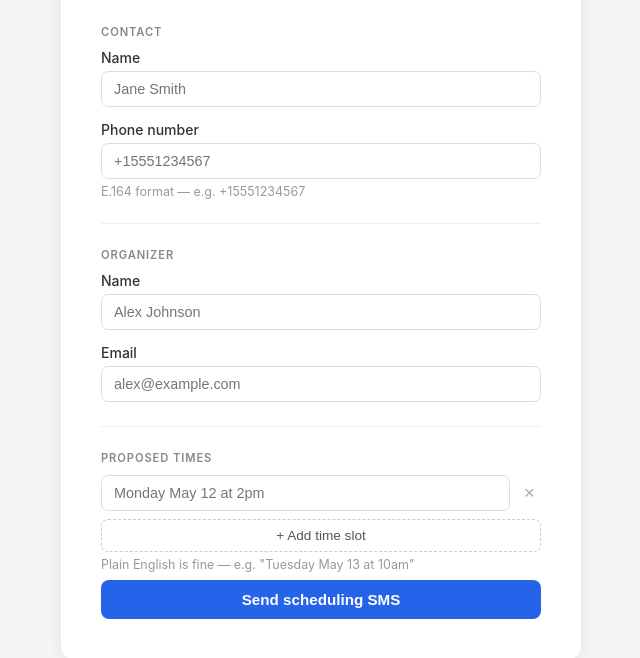
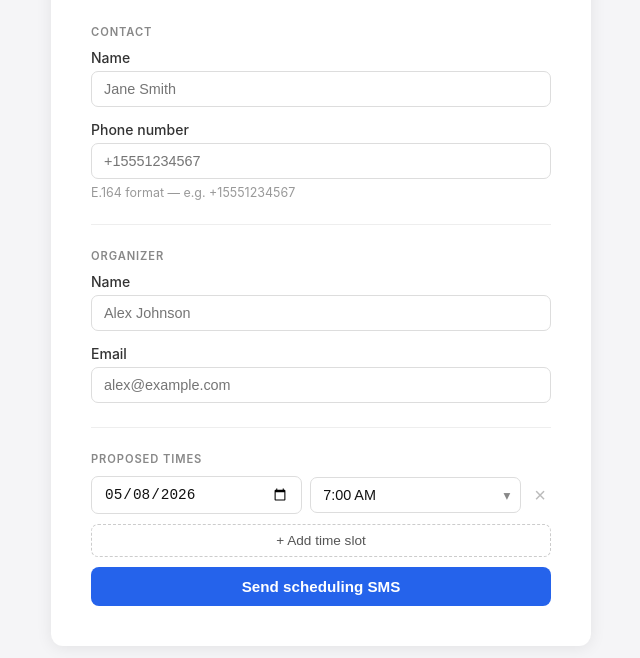
Before and after one commit to modusetic/CCC-SMS, a website: page public/index.html in a window 1280 px wide. Shown: the part 122-780 px from the top of the page, without its empty margins (319-959 px from the left). Drawn offline with Linux system fonts and the light colour scheme.

Commit message:
feat: replace text input with date picker and time dropdown for proposed times

```diff
--- a/public/index.html
+++ b/public/index.html
@@ -23,7 +23,7 @@
       box-shadow: 0 2px 16px rgba(0,0,0,0.08);
       padding: 40px;
       width: 100%;
-      max-width: 520px;
+      max-width: 540px;
     }
 
     h1 {
@@ -48,9 +48,7 @@
       margin: 20px 0 10px;
     }
 
-    .field {
-      margin-bottom: 14px;
-    }
+    .field { margin-bottom: 14px; }
 
     label {
       display: block;
@@ -62,61 +60,67 @@
 
     input[type="text"],
     input[type="tel"],
-    input[type="email"] {
+    input[type="email"],
+    input[type="date"],
+    select {
       width: 100%;
       padding: 9px 12px;
       border: 1px solid #ddd;
       border-radius: 7px;
       font-size: 0.9rem;
       color: #111;
+      background: #fff;
       outline: none;
-      transition: border-color 0.15s;
+      transition: border-color 0.15s, box-shadow 0.15s;
+      appearance: none;
+      -webkit-appearance: none;
     }
 
-    input:focus {
+    input:focus, select:focus {
       border-color: #2563eb;
       box-shadow: 0 0 0 3px rgba(37,99,235,0.1);
+    }
+
+    .select-wrap {
+      position: relative;
+    }
+
+    .select-wrap::after {
+      content: "▾";
+      position: absolute;
+      right: 11px;
+      top: 50%;
+      transform: translateY(-50%);
+      color: #888;
+      pointer-events: none;
+      font-size: 0.85rem;
     }
 
     .times-list {
       display: flex;
       flex-direction: column;
-      gap: 8px;
-      margin-bottom: 8px;
+      gap: 10px;
+      margin-bottom: 10px;
     }
 
     .time-row {
-      display: flex;
+      display: grid;
+      grid-template-columns: 1fr 1fr auto;
       gap: 8px;
       align-items: center;
-    }
-
-    .time-row input {
-      flex: 1;
-      padding: 9px 12px;
-      border: 1px solid #ddd;
-      border-radius: 7px;
-      font-size: 0.9rem;
-      color: #111;
-      outline: none;
-      transition: border-color 0.15s;
-    }
-
-    .time-row input:focus {
-      border-color: #2563eb;
-      box-shadow: 0 0 0 3px rgba(37,99,235,0.1);
     }
 
     .remove-btn {
       background: none;
       border: none;
-      color: #aaa;
-      font-size: 1.2rem;
+      color: #bbb;
+      font-size: 1.25rem;
       cursor: pointer;
-      padding: 2px 6px;
+      padding: 2px 5px;
       border-radius: 4px;
       line-height: 1;
       transition: color 0.15s;
+      flex-shrink: 0;
     }
 
     .remove-btn:hover { color: #e53e3e; }
@@ -133,15 +137,12 @@
       transition: border-color 0.15s, color 0.15s;
     }
 
-    .add-btn:hover {
-      border-color: #2563eb;
-      color: #2563eb;
-    }
+    .add-btn:hover { border-color: #2563eb; color: #2563eb; }
 
     .hint {
       font-size: 0.78rem;
       color: #999;
-      margin-top: 5px;
+      margin-top: 6px;
     }
 
     .divider {
@@ -161,7 +162,7 @@
       font-weight: 600;
       cursor: pointer;
       transition: background 0.15s;
-      margin-top: 8px;
+      margin-top: 10px;
     }
 
     .submit-btn:hover { background: #1d4ed8; }
@@ -176,17 +177,8 @@
       font-weight: 500;
     }
 
-    .toast.success {
-      background: #ecfdf5;
-      color: #065f46;
-      border: 1px solid #6ee7b7;
-    }
-
-    .toast.error {
-      background: #fef2f2;
-      color: #991b1b;
-      border: 1px solid #fca5a5;
-    }
+    .toast.success { background: #ecfdf5; color: #065f46; border: 1px solid #6ee7b7; }
+    .toast.error   { background: #fef2f2; color: #991b1b; border: 1px solid #fca5a5; }
   </style>
 </head>
 <body>
@@ -225,15 +217,9 @@
     <hr class="divider" />
     <div class="section-label">Proposed Times</div>
 
-    <div class="times-list" id="timesList">
-      <div class="time-row">
-        <input type="text" placeholder="Monday May 12 at 2pm" />
-        <button type="button" class="remove-btn" onclick="removeTime(this)" title="Remove">×</button>
-      </div>
-    </div>
+    <div class="times-list" id="timesList"></div>
 
-    <button type="button" class="add-btn" onclick="addTime()">+ Add time slot</button>
-    <p class="hint">Plain English is fine — e.g. "Tuesday May 13 at 10am"</p>
+    <button type="button" class="add-btn" id="addBtn">+ Add time slot</button>
 
     <button type="submit" class="submit-btn" id="submitBtn">Send scheduling SMS</button>
 
@@ -242,24 +228,84 @@
 </div>
 
 <script>
-  function addTime() {
-    const list = document.getElementById('timesList');
+  // ── Time options: 7:00 AM – 8:00 PM in 30-min increments ─────────────────
+  const TIME_OPTIONS = (() => {
+    const opts = [];
+    for (let h = 7; h <= 20; h++) {
+      for (const m of [0, 30]) {
+        if (h === 20 && m === 30) break;
+        const period = h < 12 ? 'AM' : 'PM';
+        const h12 = h % 12 === 0 ? 12 : h % 12;
+        const label = m === 0 ? `${h12}:00 ${period}` : `${h12}:30 ${period}`;
+        const value = `${String(h).padStart(2,'0')}:${m === 0 ? '00' : '30'}`;
+        opts.push({ label, value });
+      }
+    }
+    return opts;
+  })();
+
+  function timeOptionsHTML(selectedValue) {
+    return TIME_OPTIONS.map(o =>
+      `<option value="${o.value}"${o.value === selectedValue ? ' selected' : ''}>${o.label}</option>`
+    ).join('');
+  }
+
+  // Default date = today, default time = next upcoming 30-min slot
+  function defaultDate() {
+    return new Date().toISOString().split('T')[0];
+  }
+
+  function defaultTime() {
+    const now = new Date();
+    const h = now.getHours();
+    const m = now.getMinutes() < 30 ? 30 : 0;
+    const hAdj = m === 0 ? h + 1 : h;
+    if (hAdj > 20) return '09:00';
+    return `${String(hAdj).padStart(2,'0')}:${m === 0 ? '00' : '30'}`;
+  }
+
+  function buildRow(date = defaultDate(), time = defaultTime()) {
     const row = document.createElement('div');
     row.className = 'time-row';
     row.innerHTML = `
-      <input type="text" placeholder="Wednesday May 14 at 3pm" />
-      <button type="button" class="remove-btn" onclick="removeTime(this)" title="Remove">×</button>
+      <input type="date" value="${date}" required />
+      <div class="select-wrap">
+        <select>${timeOptionsHTML(time)}</select>
+      </div>
+      <button type="button" class="remove-btn" title="Remove">×</button>
     `;
-    list.appendChild(row);
-    row.querySelector('input').focus();
+    row.querySelector('.remove-btn').addEventListener('click', () => removeRow(row));
+    return row;
   }
 
-  function removeTime(btn) {
-    const list = document.getElementById('timesList');
-    if (list.children.length === 1) return; // keep at least one
-    btn.closest('.time-row').remove();
+  function removeRow(row) {
+    if (document.getElementById('timesList').children.length === 1) return;
+    row.remove();
   }
 
+  function formatSlot(dateVal, timeVal) {
+    // dateVal = "YYYY-MM-DD", timeVal = "HH:MM"
+    // Parse as local date to avoid UTC offset shifting the day
+    const [y, mo, d] = dateVal.split('-').map(Number);
+    const [h, m] = timeVal.split(':').map(Number);
+    const dt = new Date(y, mo - 1, d, h, m);
+    const dayName  = dt.toLocaleDateString('en-US', { weekday: 'long' });
+    const monthName = dt.toLocaleDateString('en-US', { month: 'long' });
+    const day = dt.getDate();
+    const period = h < 12 ? 'am' : 'pm';
+    const h12 = h % 12 === 0 ? 12 : h % 12;
+    const minStr = m === 0 ? '' : `:${String(m).padStart(2,'0')}`;
+    return `${dayName} ${monthName} ${day} at ${h12}${minStr}${period}`;
+    // e.g. "Monday May 12 at 2pm" or "Tuesday May 13 at 10:30am"
+  }
+
+  // Init with one row
+  document.getElementById('timesList').appendChild(buildRow());
+  document.getElementById('addBtn').addEventListener('click', () => {
+    document.getElementById('timesList').appendChild(buildRow());
+  });
+
+  // ── Submit ────────────────────────────────────────────────────────────────
   function showToast(message, type) {
     const toast = document.getElementById('toast');
     toast.textContent = message;
@@ -270,19 +316,16 @@
   document.getElementById('scheduleForm').addEventListener('submit', async (e) => {
     e.preventDefault();
 
-    const proposedTimes = Array.from(document.querySelectorAll('#timesList input'))
-      .map(i => i.value.trim())
-      .filter(Boolean);
-
-    if (proposedTimes.length === 0) {
-      showToast('Please add at least one proposed time.', 'error');
-      return;
-    }
+    const proposedTimes = Array.from(document.getElementById('timesList').children).map(row => {
+      const date = row.querySelector('input[type="date"]').value;
+      const time = row.querySelector('select').value;
+      return formatSlot(date, time);
+    });
 
     const payload = {
-      contactName: document.getElementById('contactName').value.trim(),
-      contactPhone: document.getElementById('contactPhone').value.trim(),
-      organizerName: document.getElementById('organizerName').value.trim(),
+      contactName:    document.getElementById('contactName').value.trim(),
+      contactPhone:   document.getElementById('contactPhone').value.trim(),
+      organizerName:  document.getElementById('organizerName').value.trim(),
       organizerEmail: document.getElementById('organizerEmail').value.trim(),
       proposedTimes
     };
@@ -303,11 +346,9 @@
       if (res.ok) {
         showToast(`SMS sent! Thread ID: ${data.threadId}`, 'success');
         e.target.reset();
-        document.getElementById('timesList').innerHTML = `
-          <div class="time-row">
-            <input type="text" placeholder="Monday May 12 at 2pm" />
-            <button type="button" class="remove-btn" onclick="removeTime(this)" title="Remove">×</button>
-          </div>`;
+        const list = document.getElementById('timesList');
+        list.innerHTML = '';
+        list.appendChild(buildRow());
       } else {
         showToast(data.error || 'Something went wrong. Please try again.', 'error');
       }
```
